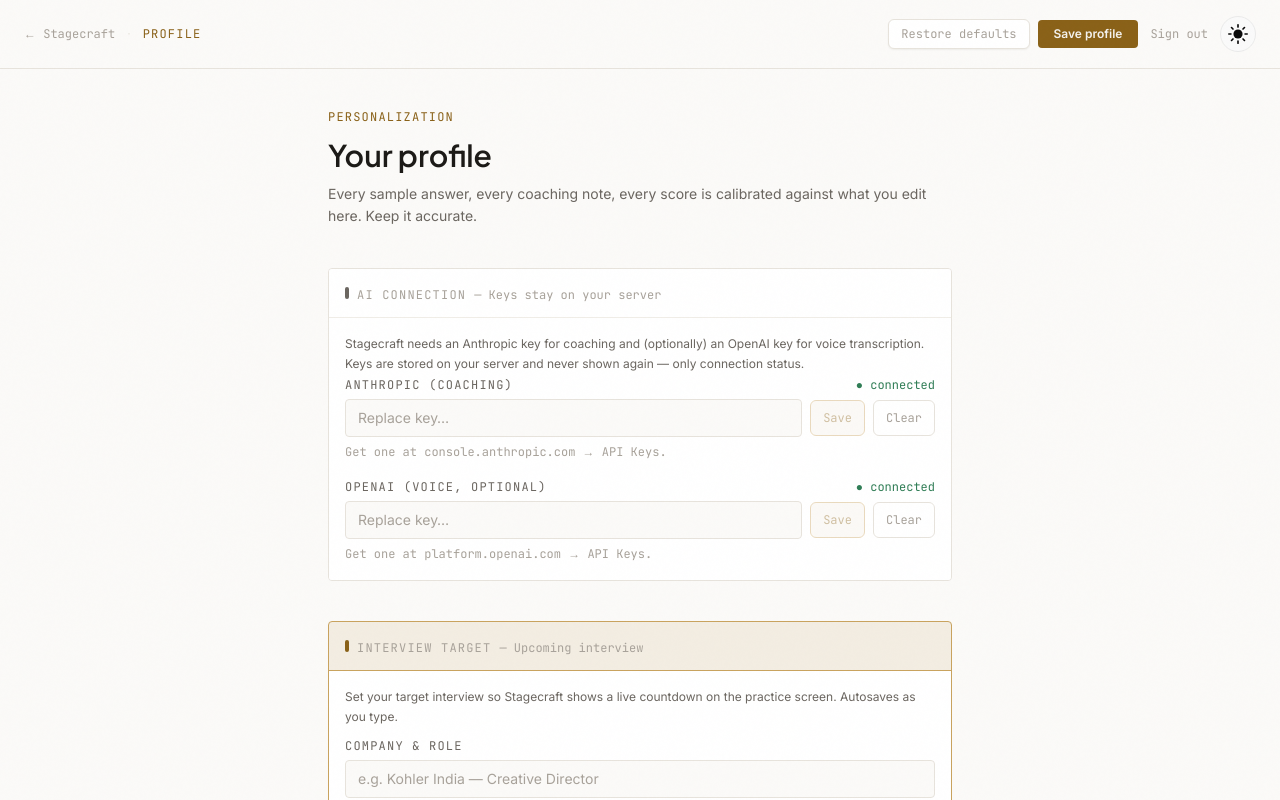
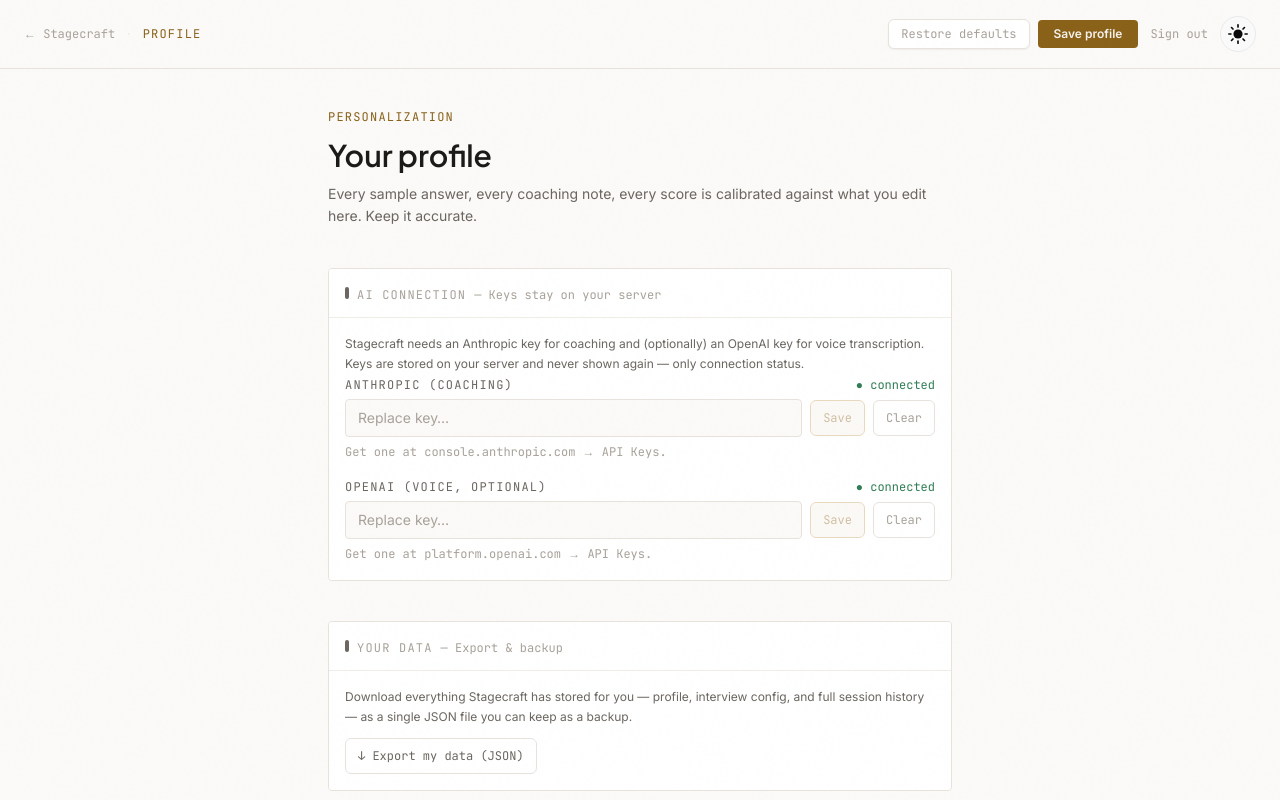
Before and after one commit to q088904-hue/Calude, a Next.js app: page /stagecraft/profile in a window 1280 px wide. Shown: the top 800 px of the page. Built offline with nearby package versions, Linux system fonts and the light colour scheme; no server answers.

Commit message:
fix(stagecraft): OBS-7 — add 'Export my data' UI entry point on profile (→ /api/stagecraft/export)

```diff
--- a/src/app/stagecraft/profile/page.tsx
+++ b/src/app/stagecraft/profile/page.tsx
@@ -215,6 +215,21 @@
           <>
             {/* ── AI connection ── */}
             <AiConnectionSection />
+
+            {/* ── Data export (OBS-7) ── */}
+            <Section title="Your data" label="Export & backup">
+              <p className="text-xs text-sc-muted mb-3 leading-relaxed">
+                Download everything Stagecraft has stored for you — profile,
+                interview config, and full session history — as a single JSON
+                file you can keep as a backup.
+              </p>
+              <a
+                href="/api/stagecraft/export"
+                className="inline-flex items-center gap-2 rounded-sc border border-sc-border bg-sc-surface px-3 py-2 text-xs font-mono text-sc-muted hover:text-sc-ink hover:border-sc-gold-dim transition-colors min-h-[36px]"
+              >
+                ↓ Export my data (JSON)
+              </a>
+            </Section>
 
             {/* ── Interview target ── */}
             <Section title="Interview target" label="Upcoming interview" accent>
```
